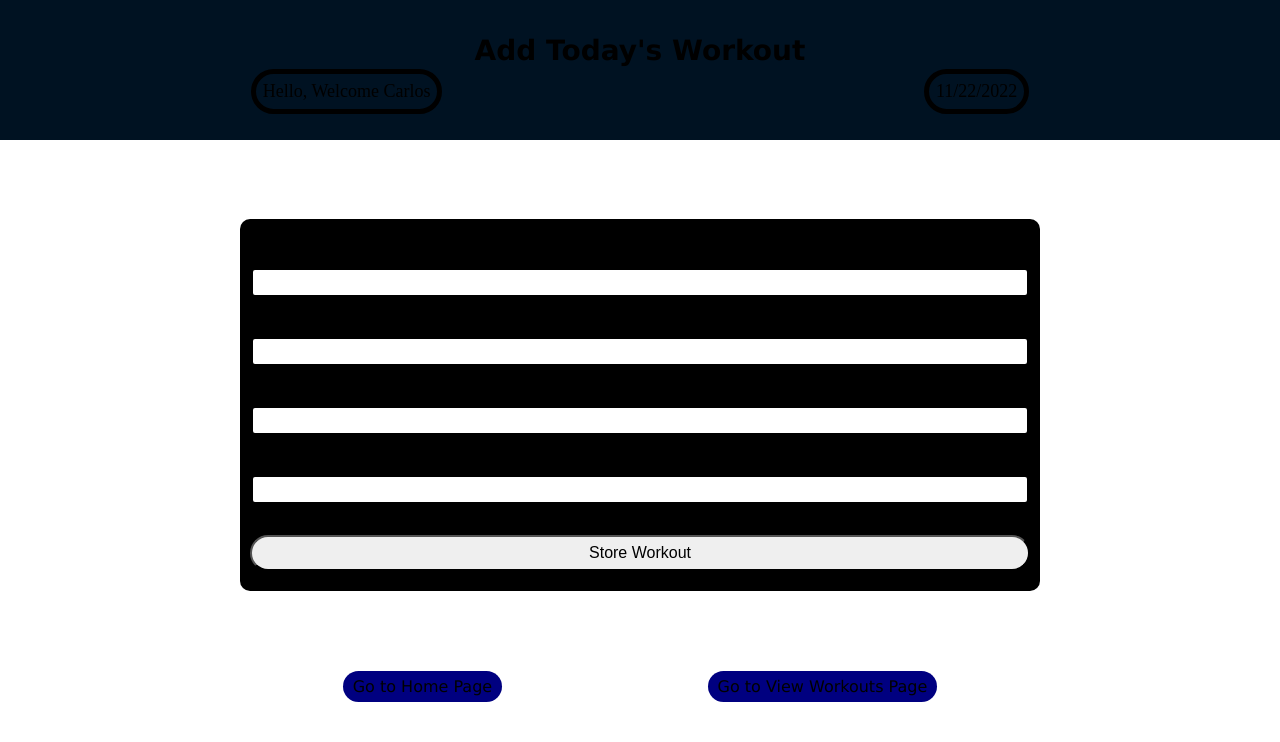
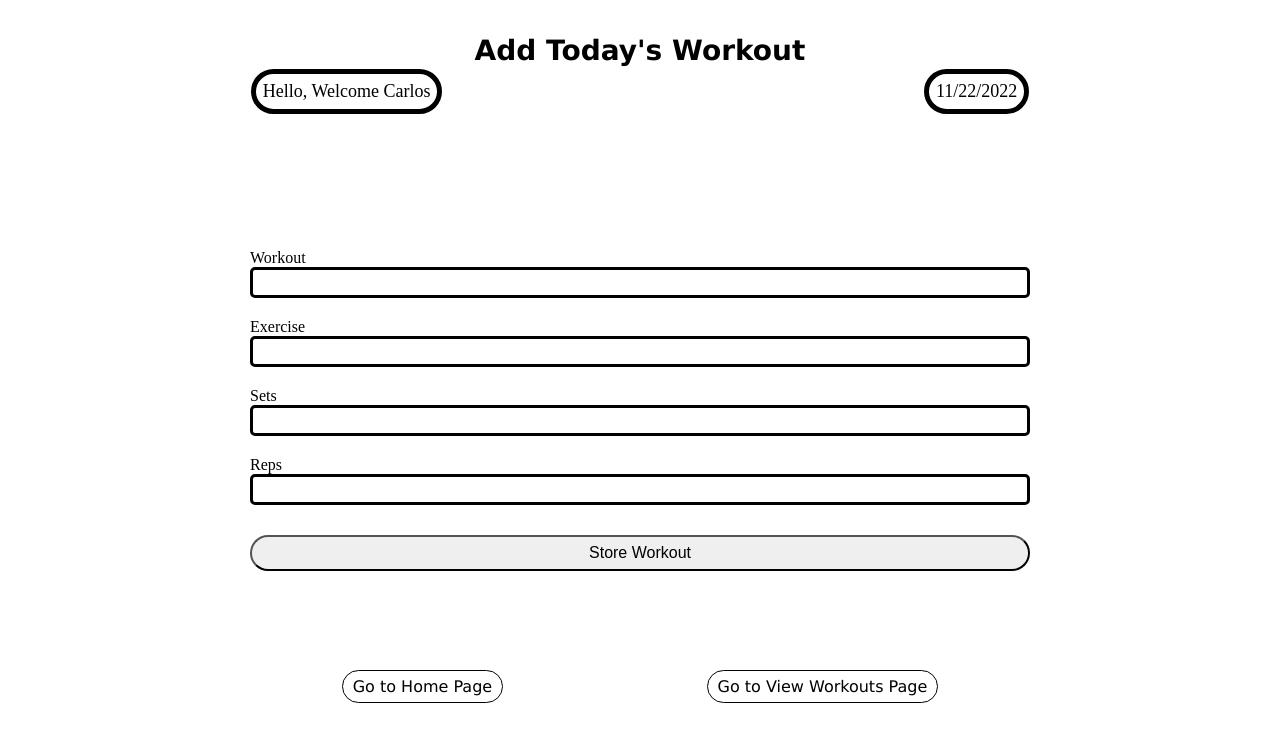
Before and after one commit to icantcode5/workoutTrackerApp, a React (Create React App) app in the folder client/: page /addWorkout in a window 1280 px wide. Shown: the top 742 px of the page. Built offline with nearby package versions, Linux system fonts and the light colour scheme; no server answers.

Commit message:
changed some stlying

```diff
--- a/client/src/components/styles/Button.styled.js
+++ b/client/src/components/styles/Button.styled.js
@@ -2,7 +2,7 @@ import styled from "styled-components"
 
 export const StyledButton = styled.button`
   border-radius: 50px;
-  border:none;
+  border: 1px solid black;
   cursor: pointer;
   font-size: 16px;
   margin: auto;
--- a/client/src/components/styles/Container.styled.js
+++ b/client/src/components/styles/Container.styled.js
@@ -4,6 +4,7 @@ export const Container = styled.div`
   width: 800px;
   max-width : 100%;
   margin: 0px auto;
+  background-color: white;
   /* text-align:center; */
 `
 
--- a/client/src/components/styles/Div.styled.js
+++ b/client/src/components/styles/Div.styled.js
@@ -2,8 +2,9 @@ import styled from "styled-components"
 
 export const StyledDiv = styled.div`
 width: 32.8%;
-border: solid 2px blue;
+border: solid 2px black;
 margin-bottom: 10px;
+margin-right: 5px;
 padding-bottom: 10px;
 
 p{
--- a/client/src/components/styles/Footer.styled.js
+++ b/client/src/components/styles/Footer.styled.js
@@ -4,7 +4,7 @@ export const StyledFooter = styled.footer`
   width : 100%;
   height: 190px;
   display: flex;
-
+  background-color: white;
 
   a{
     margin:auto;
--- a/client/src/components/styles/Form.styled.js
+++ b/client/src/components/styles/Form.styled.js
@@ -5,7 +5,7 @@ export const StyledForm = styled.form`
   margin-top: 10px;
   padding: 30px 10px 0px 10px;
   border-radius: 10px;
-  background-color: black;
+  background-color: white;
 
   input {
     display : inline-block;
--- a/client/src/components/styles/Header.styled.js
+++ b/client/src/components/styles/Header.styled.js
@@ -2,7 +2,7 @@ import styled from "styled-components"
 
 export const StyledHeader = styled.header`
   /* background-color : #00162A; */
-  background-color : #001222;
+  background-color : white;
   padding: 10px 10px 70px 10px;
   height : 140px;
 
--- a/client/src/pages/AddWorkout.jsx
+++ b/client/src/pages/AddWorkout.jsx
@@ -18,8 +18,8 @@ export function AddWorkout(){
         <QuoteApi />
         <Form />
         <Footer>
-          <Link to = "/home"><StyledButton color="navy">Go to Home Page</StyledButton></Link>
-          <Link to = "/viewWorkouts"> <StyledButton color="navy">Go to View Workouts Page</StyledButton></Link>
+          <Link to = "/home"><StyledButton color="white">Go to Home Page</StyledButton></Link>
+          <Link to = "/viewWorkouts"> <StyledButton color="white">Go to View Workouts Page</StyledButton></Link>
         </Footer>
       </Container>
     </>
--- a/client/src/pages/ViewWorkouts.jsx
+++ b/client/src/pages/ViewWorkouts.jsx
@@ -73,8 +73,8 @@ export function ViewWorkouts(){
     </StyledBlock>
 
     <Footer>
-      <Link to = "/home"><StyledButton color="navy">Go to Home Page</StyledButton></Link>
-      <Link to = "/addWorkout"> <StyledButton color="navy">Go to add Workout Page</StyledButton></Link>
+      <Link to = "/home"><StyledButton color="white">Go to Home Page</StyledButton></Link>
+      <Link to = "/addWorkout"> <StyledButton color="white">Go to add Workout Page</StyledButton></Link>
     </Footer>
     </>
   )
```
